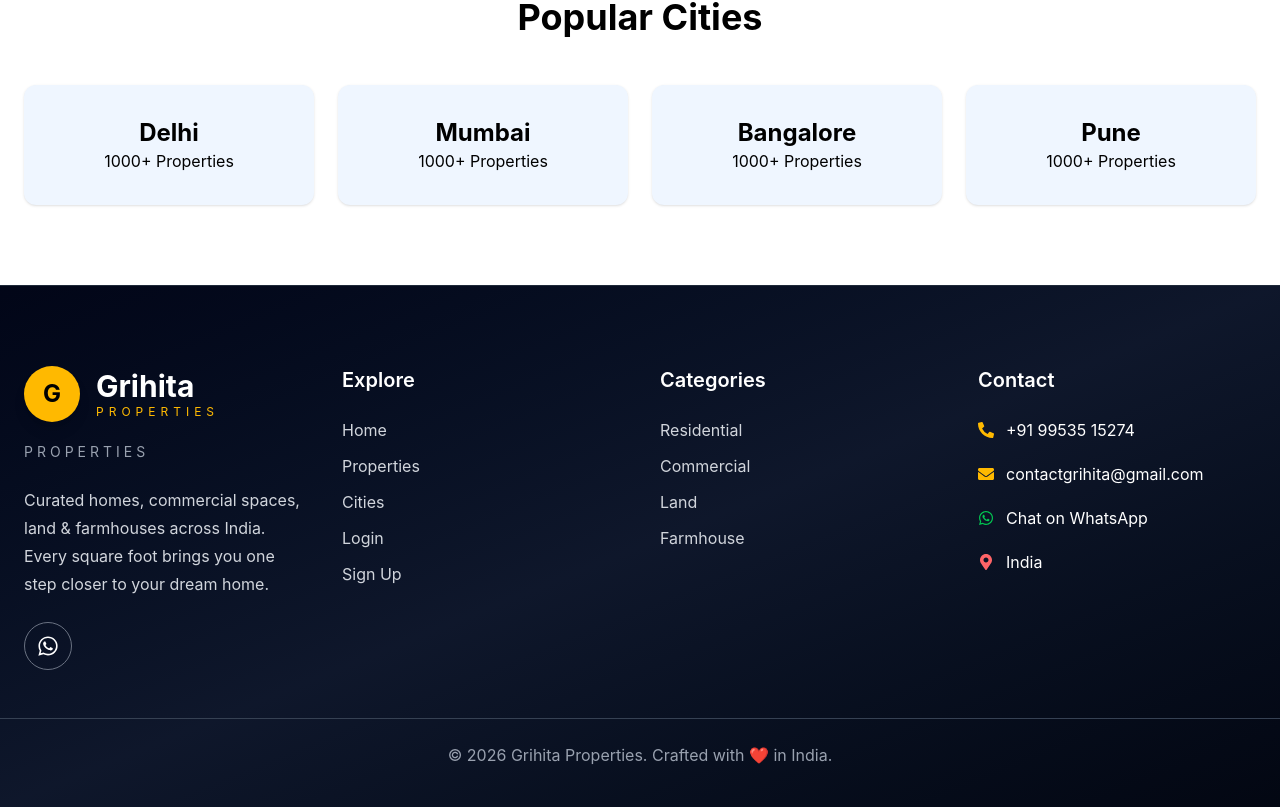
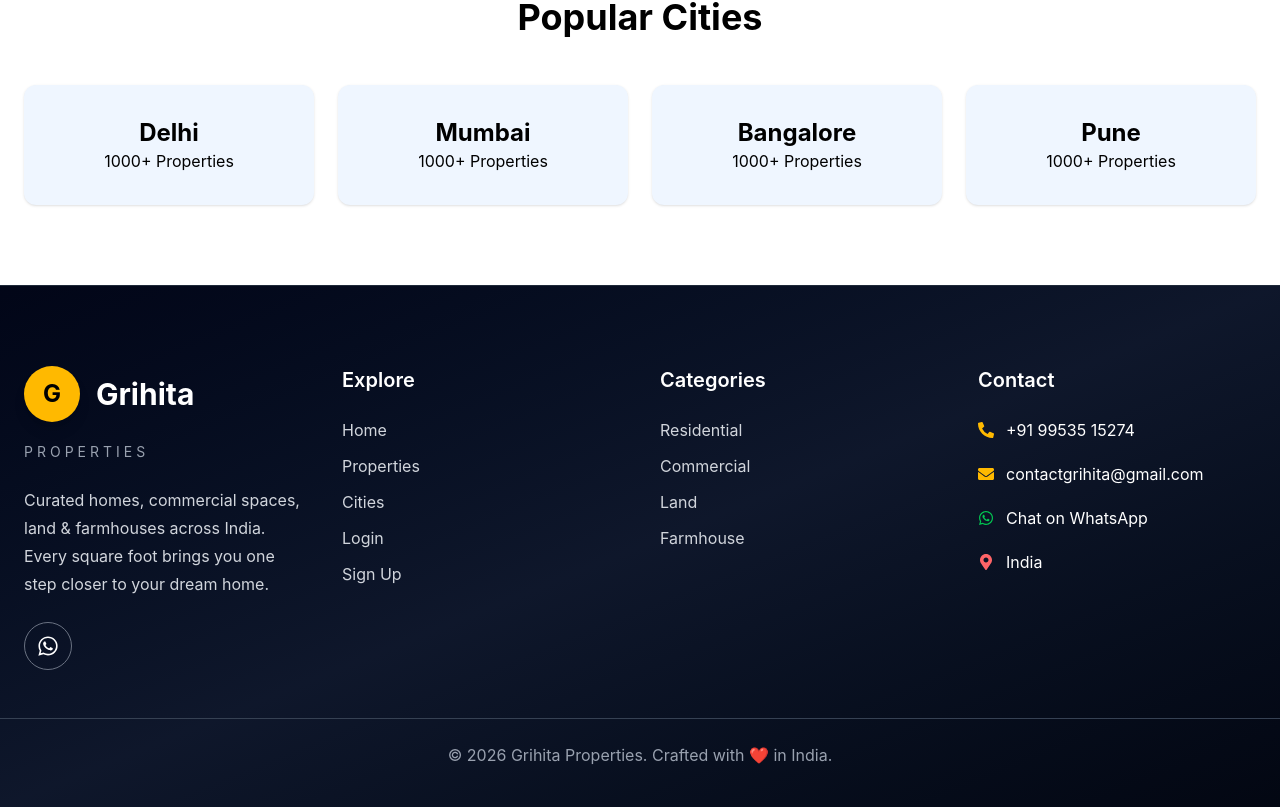
Before and after one commit to nishaghariyal/GrihitaProperties, a React (Vite) app in the folder Frontend/: page / in a window 1280 px wide. Shown: the part 2192-2999 px from the top of the page. Built offline with nearby package versions, Linux system fonts and the light colour scheme; no server answers.

Commit message:
Code Modified

```diff
--- a/Frontend/src/components/Footer.tsx
+++ b/Frontend/src/components/Footer.tsx
@@ -20,9 +20,6 @@ function Footer() {
                 Grihita
             </h2>
 
-            <p className="tracking-[5px] text-xs text-amber-400">
-                PROPERTIES
-            </p>
           </div>
 
           </div>
```
